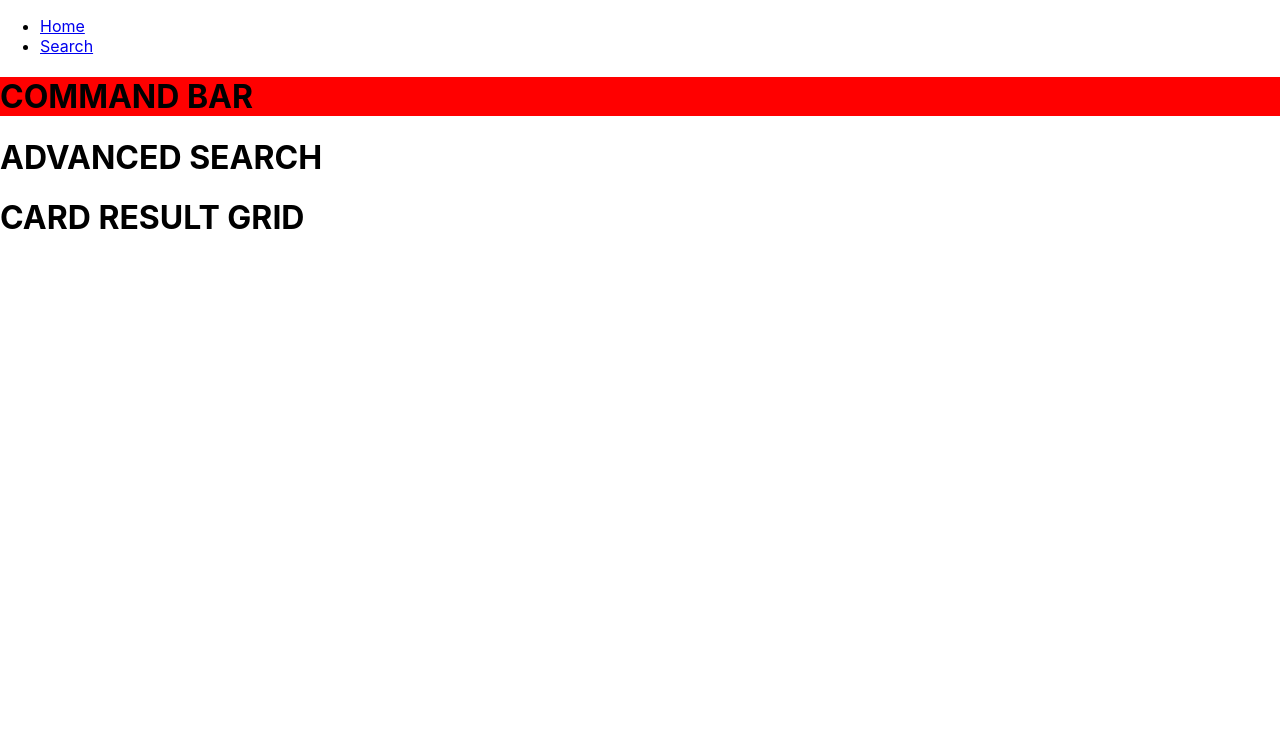
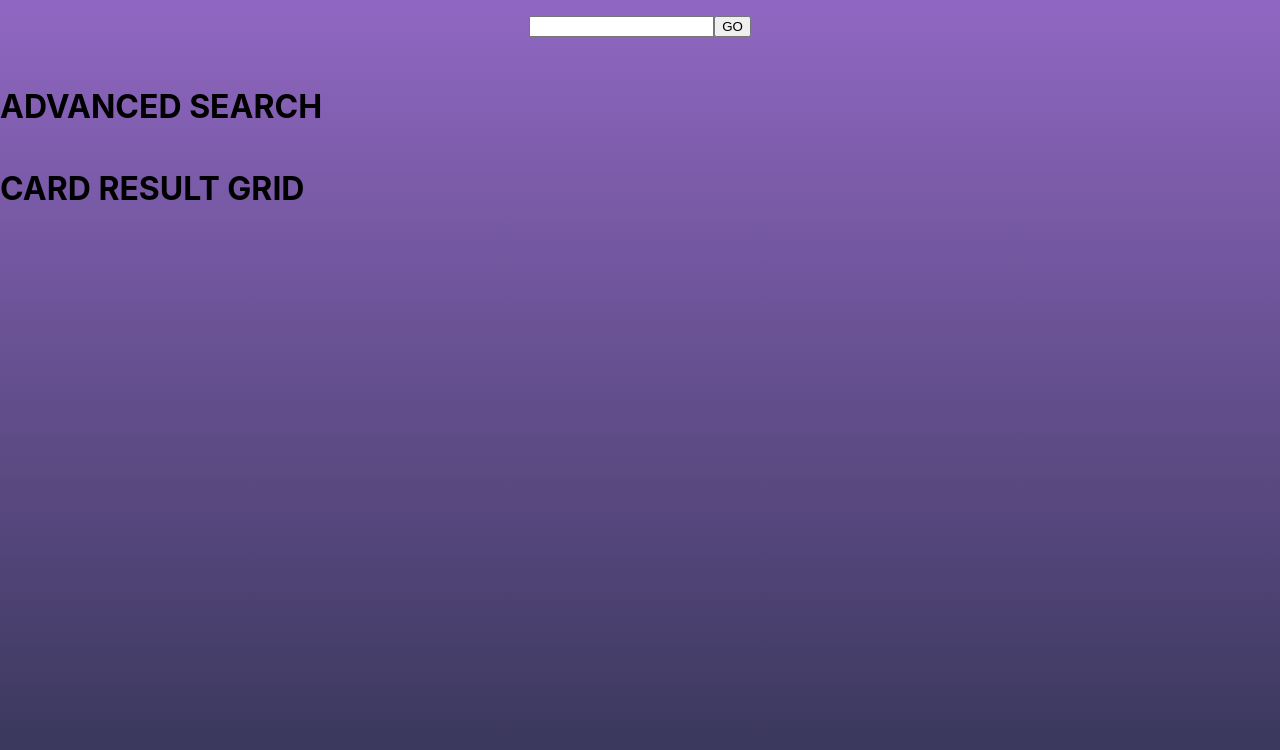
Before and after one commit to gift-of-a-nightmare/Quillrose-Deckbuilder, a React (Create React App) app in the folder client/: page / in a window 1280 px wide. Shown: the top 750 px of the page. Built offline with nearby package versions, Linux system fonts and the light colour scheme.

Commit message:
Added CSS grids for landing page items in the Home route. Added some colours. Removed old linking elements.

```diff
--- a/client/src/router/AppRouter.tsx
+++ b/client/src/router/AppRouter.tsx
@@ -8,14 +8,7 @@ export const AppRouter : React.FC = () => {
         <Router>
         <div>
           <nav>
-            <ul>
-              <li>
-                <Link to="/">Home</Link>
-              </li>
-              <li>
-                <Link to="/search">Search</Link>
-              </li>
-            </ul>
+
           </nav>
 
           <Routes>
--- a/client/src/router/routes/home/CommandBar.css
+++ b/client/src/router/routes/home/CommandBar.css
@@ -1,3 +1,20 @@
-.body {
-    background-color: red;
+.commandbar-body{
+    height: 100%;
+    width: 100%;
+    z-index: 2;
 }
+
+.commandbar-grid-container {
+    display: grid;
+    grid-template-columns: 5fr 14fr 5fr;
+}
+
+.commandbar-grid-item{
+    text-align: center;
+    height: 100%;
+    width: 100%;
+}
+
+.commandbar-options {
+    padding-top: 2%;
+}
--- a/client/src/router/routes/home/CommandBar.tsx
+++ b/client/src/router/routes/home/CommandBar.tsx
@@ -3,8 +3,19 @@ import './CommandBar.css'
 
 export const CommandBar : React.FC = () => {
     return(
-        <div className="body">
-            <h1>COMMAND BAR</h1>
+        <div className="commandbar-body">
+            <div className="commandbar-grid-container">
+                <div></div>
+
+                <div className="commandbar-grid-item">
+                    <div className="commandbar-options">
+                        <input></input>
+                        <button>GO</button>
+                    </div>
+                </div>
+
+                <div></div>
+            </div>
         </div>
     )
 }
--- /dev/null
+++ b/client/src/router/routes/home/HomeWrapper.css
@@ -0,0 +1,12 @@
+.home-grid-container {
+    display: grid;
+    grid-template-rows: 2fr 0.5fr 20fr;
+    height: 100vh;
+
+    background-image: linear-gradient(0deg,rgb(53, 53, 86), rgb(144, 103, 194));
+    z-index: 1;
+}
+
+.grid-item{
+
+}
--- a/client/src/router/routes/home/HomeWrapper.tsx
+++ b/client/src/router/routes/home/HomeWrapper.tsx
@@ -2,13 +2,20 @@ import React from "react";
 import { CommandBar } from "./CommandBar";
 import { AdvancedSearch } from "./AdvancedSearch";
 import { CardResultGrid } from "./CardResultGrid";
+import './HomeWrapper.css';
 
 export const HomeWrapper : React.FC = () => {
     return(
-        <div>
-            <CommandBar/>
-            <AdvancedSearch/>
-            <CardResultGrid/>
+        <div className="home-grid-container">
+            <div>
+                <CommandBar/>
+            </div>
+            <div>
+                <AdvancedSearch/>
+            </div>
+            <div>
+                <CardResultGrid/>
+            </div>
         </div>
     )
 }
```
